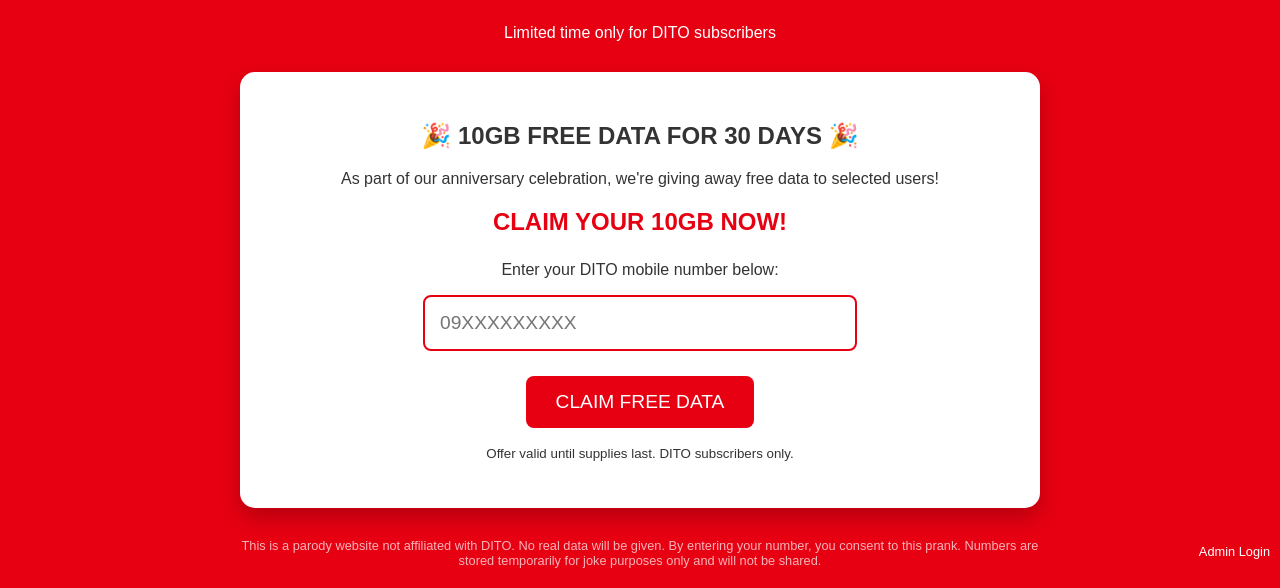
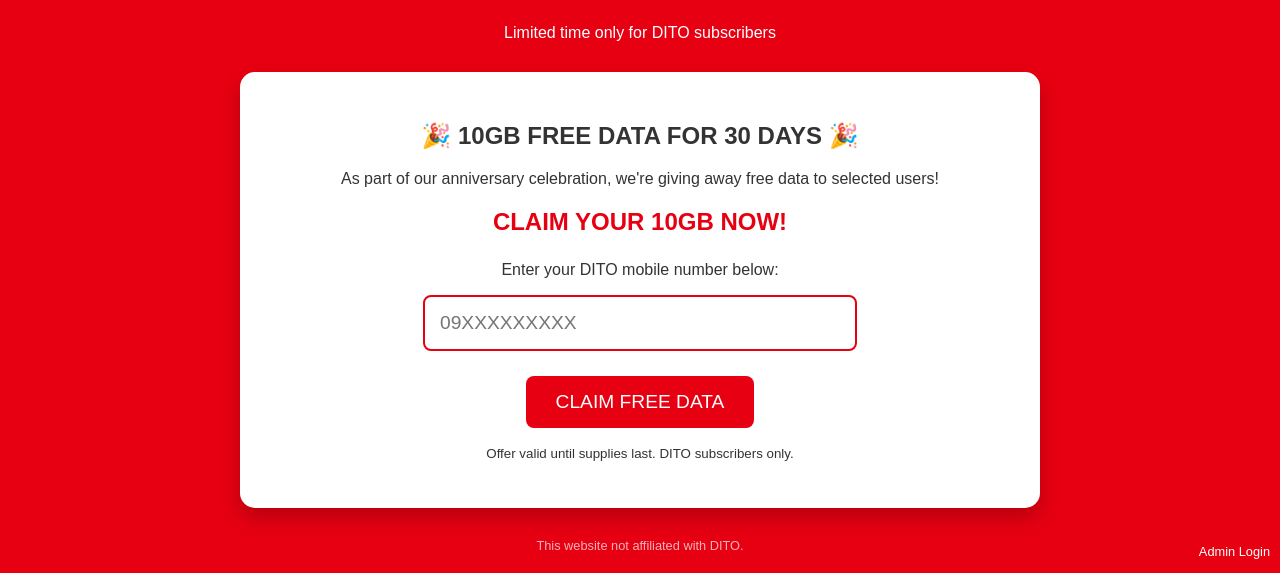
Before and after one commit to srivig252/dito, a plain HTML site: page index.html in a window 1280 px wide. Shown: the part 231-819 px from the top of the page. Drawn offline with Linux system fonts and the light colour scheme.

Commit message:
Update index.html

```diff
--- a/index.html
+++ b/index.html
@@ -223,9 +223,7 @@
             </div>
 
             <div class="disclaimer">
-                This is a parody website not affiliated with DITO. No real data will be given.
-                By entering your number, you consent to this prank. Numbers are stored temporarily
-                for joke purposes only and will not be shared.
+                This website not affiliated with DITO.
             </div>
         </div>
 
```
